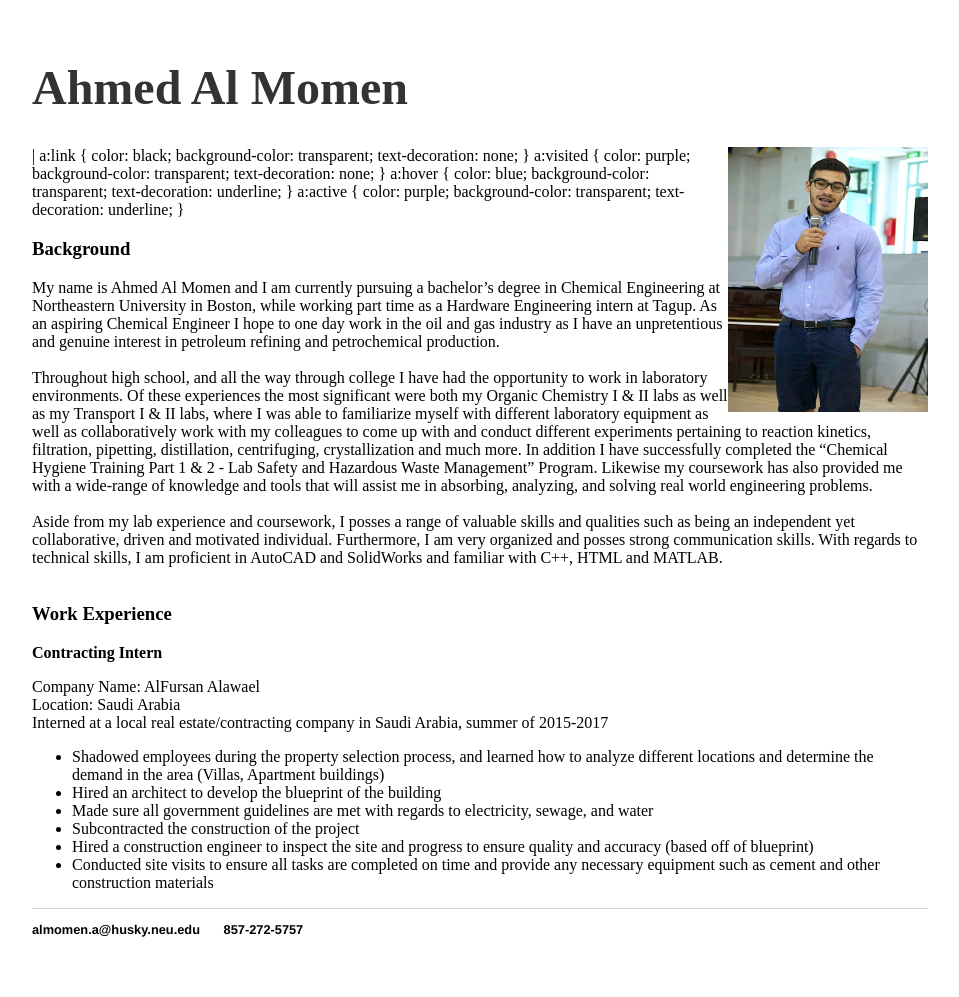
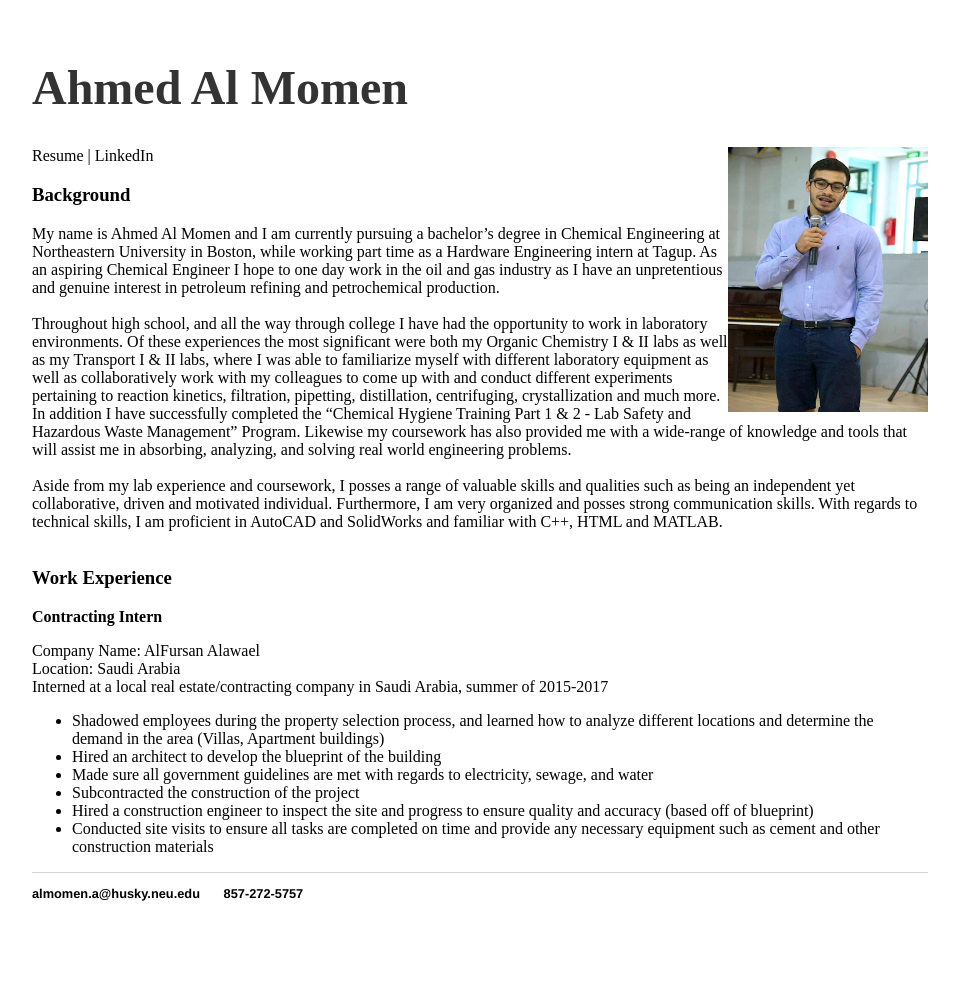
Before and after one commit to ahmedalmomen/aalmomen.com, a Jekyll site: the page built from index.html, in a window 1280 px wide. Shown: the whole page, without its empty margins (160-1119 px from the left). Built offline with Jekyll 4.4.1, drawn with Linux system fonts in a browser that asks for light colours; after the commit the page ends 961 px from its top, so only the background shows below that.

Commit message:
Update index.html

```diff
--- a/index.html
+++ b/index.html
@@ -10,49 +10,7 @@
                  style="float:right;vertical-align:top;width:200px;height:265px;">
   </div>
 
-    <a href="/ahmed-al-momens-resume.pdf"Resume</a><style>
-a:link {
-    color: black;
-    background-color: transparent;
-    text-decoration: none;
-}
-a:visited {
-    color: purple;
-    background-color: transparent;
-    text-decoration: none;
-}
-a:hover {
-    color: blue;
-    background-color: transparent;
-    text-decoration: underline;
-}
-a:active {
-    color: purple;
-    background-color: transparent;
-    text-decoration: underline;
-}
-</style>  | <a href="https://www.linkedin.com/in/ahmedalmomen/"LinkedIn <style>
-a:link {
-    color: black;
-    background-color: transparent;
-    text-decoration: none;
-}
-a:visited {
-    color: purple;
-    background-color: transparent;
-    text-decoration: none;
-}
-a:hover {
-    color: blue;
-    background-color: transparent;
-    text-decoration: underline;
-}
-a:active {
-    color: purple;
-    background-color: transparent;
-    text-decoration: underline;
-}
-</style> </a>
+    <a href="/ahmed-al-momens-resume.pdf">Resume</a> | <a href="https://www.linkedin.com/in/ahmedalmomen/">LinkedIn</a>
 
   <p> <h3>Background</h3>
                   My name is Ahmed Al Momen and I am currently pursuing a bachelor’s degree in Chemical Engineering at Northeastern University
```
